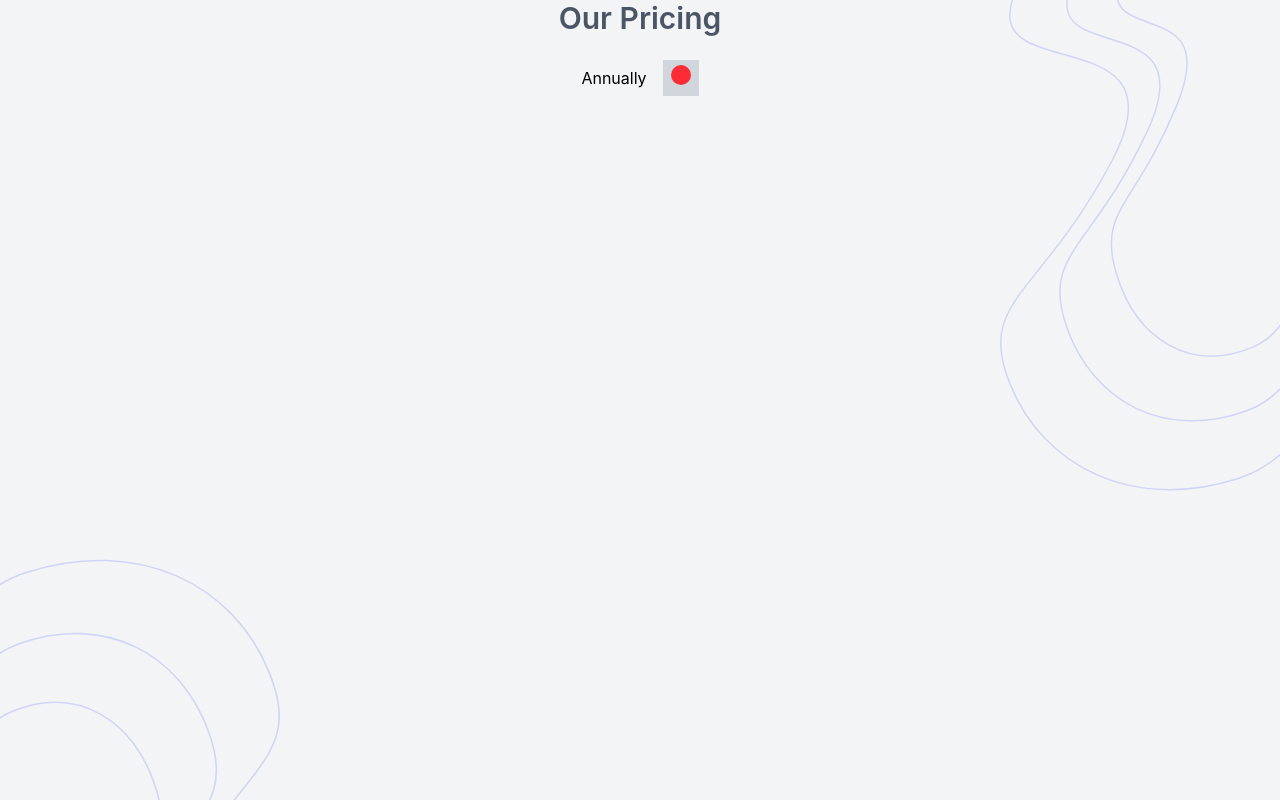
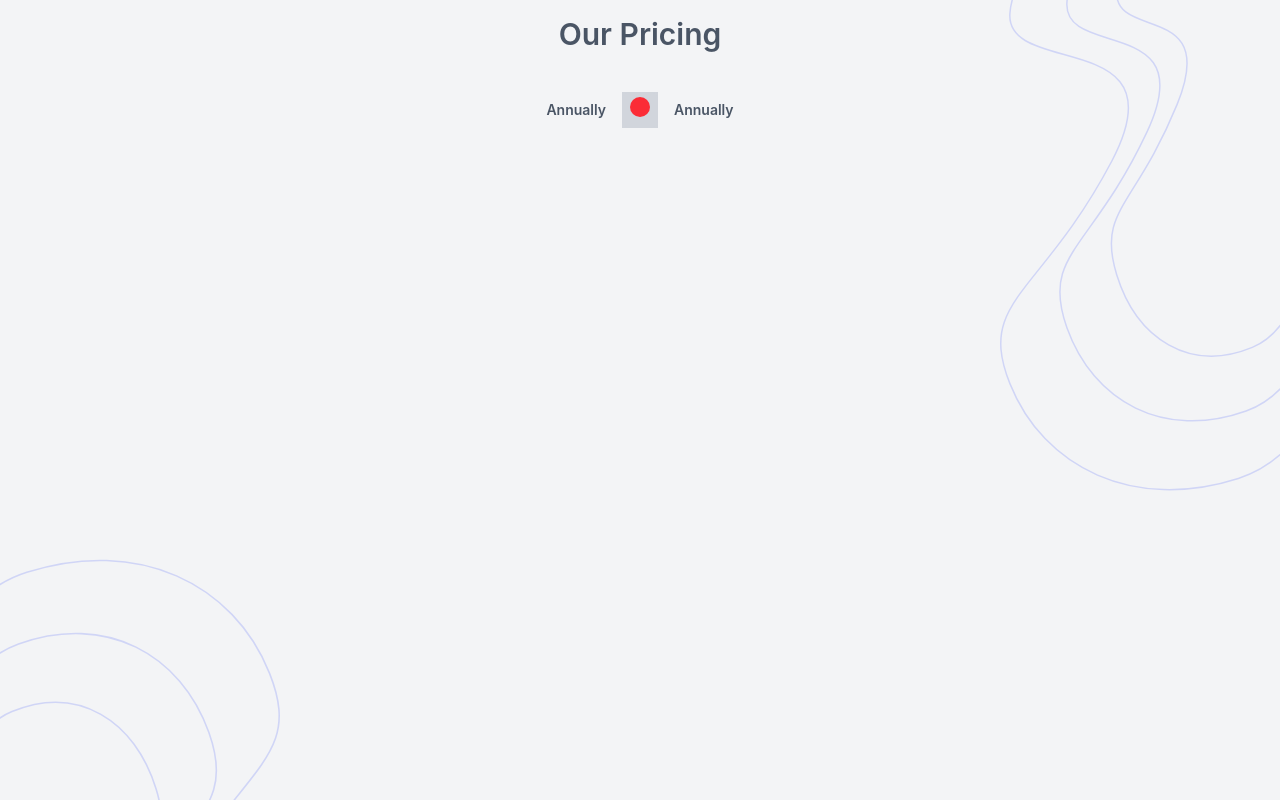
Before and after one commit to Developerfiyin/Pricing-components, a React (Vite) app: page / in a window 1280 px wide. Built offline with nearby package versions, Linux system fonts and the light colour scheme.

Commit message:
Update App.jsx

```diff
--- a/src/App.jsx
+++ b/src/App.jsx
@@ -6,29 +6,33 @@ function App() {
     <>
       <section className=" bg-gray-100 min-h-screen  ">
         <div className=" ">
-
           {/* THE DIV WITH PRICING AND BUTTONS IS BELOW THIS COMMENT */}
           <div className="flex flex-col items-center justify-center gap-6">
-
-            <h2 className=" text-3xl font-semibold text-gray-600 "> Our Pricing </h2>
+            <h2 className=" text-3xl p-4 font-semibold text-gray-600 ">
+              {" "}
+              Our Pricing{" "}
+            </h2>
 
             <div className="flex gap-4">
-
-           <button> Annually</button>
-           <div className="flex justify-center gap-2 bg-gray-300">
+              <button className=" cursor-pointer text-sm font-semibold text-gray-600 hover:text-gray-400">
+                {" "}
+                Annually
+              </button>
+              <div className="flex justify-center w-full gap-2 bg-gray-300">
                 <button className="w-9 h-9 bg-gray-300 rounded-lg">
-          <button className="w-5 h-5 bg-red-500 rounded-full ">  </button>
-
+                  <button className="w-5 h-5 bg-red-500 rounded-full ">
+                    {" "}
+                  </button>
                 </button>
               </div>
-
+              <button className=" cursor-pointer text-sm font-semibold text-gray-600 hover:text-gray-400">
+                {" "}
+                Annually
+              </button>
             </div>
-             </div>
-          {" "}
+          </div>{" "}
           {/* THE PARENT DIV For the images  */}
           <div>
-
-
             <div className="  ">
               <img
                 src={image1}
@@ -36,8 +40,6 @@ function App() {
                 className="fixed left-0 bottom-0 w-70 h-auto "
               />
             </div>
-
-
             <div>
               <img
                 src={image}
@@ -45,11 +47,8 @@ function App() {
                 className="fixed top-0 right-0 w-70 h-auto "
               />
             </div>{" "}
-            {/* THE FIRST DIV */}
-      {" "}
-
+            {/* THE FIRST DIV */}{" "}
           </div>
-
           {/* THE FIRST DIV */}
         </div>{" "}
         {/* THE PARENT DIV */}
```
Lines whose indentation alone changed are shown as unchanged.
